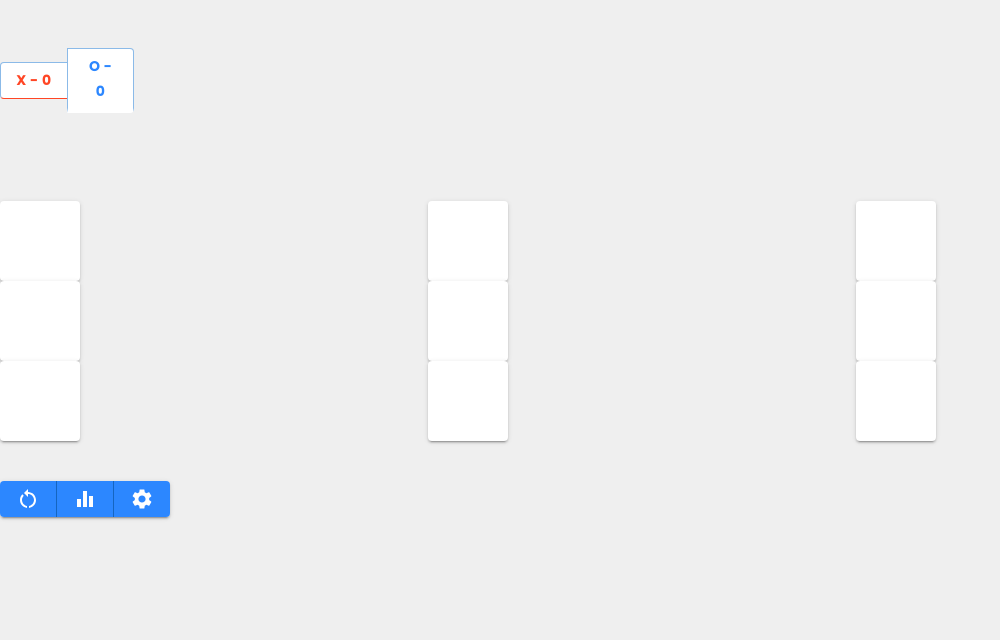
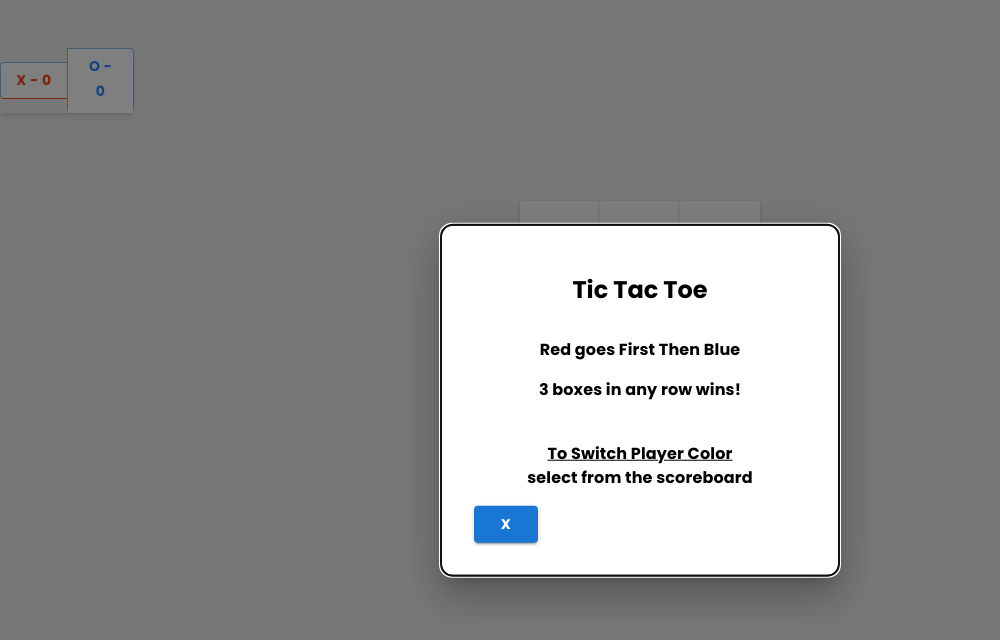
Before and after one commit to Andrew-Neely-82/tictactoe-nextjs, a Next.js app: page / in a window 1280 px wide. Shown: the top 640 px of the page, without its empty margins (0-1000 px from the left). Built offline with nearby package versions, Linux system fonts and the light colour scheme.

Commit message:
modals mostly done

```diff
--- a/src/components/board/Board.jsx
+++ b/src/components/board/Board.jsx
@@ -1,7 +1,8 @@
 import { Square } from "../export";
 
 const Board = ({ board, onClick }) => {
-  const tailwind = "grid grid-cols-3 gap-x-1 justify-center my-10";
+  const flexbox = ["grid", "grid-cols-3", "justify-center"];
+  const tailwind = `${flexbox.join(" ")} w-fit my-10 m-auto`;
 
   return (
     <div className={tailwind}>
--- a/src/components/controls/Controls.jsx
+++ b/src/components/controls/Controls.jsx
@@ -2,14 +2,18 @@ import { ResetButton, ScoreButton, SettingsButton } from "../export";
 import { ButtonGroup } from "@mui/material";
 
 const Controls = ({ resetBoard, openSettings, clearScores }) => {
+  const flexbox = ["flex", "justify-center"];
+  const tailwind = `${flexbox.join(" ")}`;
+
   return (
-    <>
+    <div className={tailwind}>
       <ButtonGroup variant="contained" aria-label="outlined primary button group">
         <ResetButton resetBoard={resetBoard} />
         <ScoreButton clearScores={clearScores} />
         <SettingsButton openSettings={openSettings} />
       </ButtonGroup>
-    </>
+    </div>
   );
 };
+
 export default Controls;
--- a/src/components/export.js
+++ b/src/components/export.js
@@ -5,3 +5,4 @@ export { default as Controls } from "./controls/Controls";
 export { default as ResetButton } from "./controls/resetButton/ResetButton";
 export { default as ScoreButton } from "./controls/scoreButton/ScoreButton";
 export { default as SettingsButton } from "./controls/settingsButton/SettingsButton";
+export { default as StartModal } from "./startModal/StartModal";
--- a/src/components/layout/Layout.js
+++ b/src/components/layout/Layout.js
@@ -1,5 +1,5 @@
 import { updateScores, winnerCheck, resetTheBoard, playerSwitch } from "./index";
-import { Board, Controls, ScoreBoard } from "../export";
+import { Board, Controls, ScoreBoard, StartModal } from "../export";
 import { useState } from "react";
 
 const Layout = () => {
@@ -16,7 +16,6 @@ const Layout = () => {
         return value;
       }
     });
-
 
     const winner = checkWinner(updatedBoard);
     updateScores(winner, scores, setScores);
@@ -36,7 +35,8 @@ const Layout = () => {
     <>
       <ScoreBoard scores={scores} xPlaying={xPlaying} onClick={switchPlayer} />
       <Board board={board} onClick={gameOver ? resetBoard : handleBoxClick} />
-      <Controls resetBoard={resetBoard} clearScores={clearScores}/>
+      <Controls resetBoard={resetBoard} clearScores={clearScores} />
+      <StartModal />
     </>
   );
 };
--- a/src/components/layout/scoreBoard/ScoreBoard.jsx
+++ b/src/components/layout/scoreBoard/ScoreBoard.jsx
@@ -1,33 +1,25 @@
 import { DarkModeContext } from "@/context/DarkModeContext";
+import { scoreText, scoreBorder, scoreBorderHover, playerColor, playerBorderX, playerBorderO, flexBox } from "./styles";
 import { ButtonGroup, Button, Box } from "@mui/material";
 import { visuallyHidden } from "@mui/utils";
 import { useContext } from "react";
-import styles from "./style.module.scss"; // Import the local style module
-
+import styles from "./style.module.scss";
 
 const ScoreBoard = ({ scores, xPlaying, onClick }) => {
   const { xScore, oScore } = scores;
   const { darkMode } = useContext(DarkModeContext);
 
   // * Button Group Styling - Don't touch
-  const flexBox = ["flex", "justify-center", "items-center"];
-  const groupStyling = `${flexBox.join(" ")} max-w-xs border-rad m-auto my-12`;
+  const groupStyling = `${flexBox.join(" ")} max-w-xs border-rad m-auto my-12 shadow-md`;
 
   // * Button Score Styling
-  const scoreText = ["text-base", "font-bold"];
-  const scoreBorder = ["border-l-transparent", "border-solid", "border-b-4", "hover:border-b"];
-  const scoreArray = scoreText.concat(scoreBorder);
+  const scoreArray = scoreText.concat(scoreBorder, scoreBorderHover);
 
   const theme = `${darkMode ? "bg-custom-black" : " bg-custom-white"}`;
   const scoreStyling = `w-full ${theme} ${scoreArray.join(" ")} py-4 mx-auto`;
 
-  const playerColor = "text-custom";
-  const playerBorderX = "border-b-custom-red";
-  const playerBorderO = "border-b-custom-blue";
   const scoreX = `${playerColor}-red ${playerBorderX}`;
   const scoreO = `${playerColor}-blue ${playerBorderO}`;
-
-  const inactive = "border-b-4 border-solid border-b-transparent";
 
   return (
     <div className="mx-auto">
--- a/src/components/layout/scoreBoard/style.module.scss
+++ b/src/components/layout/scoreBoard/style.module.scss
@@ -1,4 +1,4 @@
 .inactive {
-  border: 0 solid transparent;
+  border: 0px solid transparent;
   border-bottom: 5px solid transparent !important;
 }
--- /dev/null
+++ b/src/components/layout/scoreBoard/styles.js
@@ -0,0 +1,9 @@
+export const flexBox = ["flex", "justify-center", "items-center"];
+
+export const scoreText = ["text-base", "font-bold"];
+export const scoreBorder = ["border-t-transparent", "border-x-transparent", "border-solid", "border-b-4"];
+export const scoreBorderHover = ["hover:border-t-transparent", "hover:border-x-transparent", "hover:border-solid", "hover:border-b-4"];
+
+export const playerColor = "text-custom";
+export const playerBorderX = "border-b-custom-red hover:border-x-transparent";
+export const playerBorderO = "border-b-custom-blue hover:border-x-transparent";
--- a/src/components/startModal/StartModal.jsx
+++ b/src/components/startModal/StartModal.jsx
@@ -1,6 +1,18 @@
-const StartModal = () => {
+import React, { useState } from "react";
+import StartModalContents from "./StartModalContents";
+import Modal from "@mui/material/Modal";
+
+const RulesModal = () => {
+  const [open, setOpen] = useState(true);
+  const handleClose = () => setOpen(false);
+
   return (
-    <div>StartModal</div>
-  )
-}
-export default StartModal
+    <>
+      <Modal open={open} onClose={handleClose} aria-labelledby="modal-modal-title" aria-describedby="modal-modal-description">
+        <StartModalContents onClick={handleClose} />
+      </Modal>
+    </>
+  );
+};
+
+export default RulesModal;
--- a/src/components/startModal/StartModalContents.jsx
+++ b/src/components/startModal/StartModalContents.jsx
@@ -1,6 +1,33 @@
-const StartModalContents = () => {
+import { Box, Button, Typography } from "@mui/material";
+import { style, descriptionStyle } from "./style";
+import React, { forwardRef } from "react";
+
+const StartModalContents = forwardRef(({ onClick }, ref) => {
   return (
-    <div>StartModalContents</div>
-  )
-}
-export default StartModalContents
+    <Box ref={ref} sx={style}>
+      <Typography id="modal-modal-title" variant="h5" component="h2" sx={{ py: 2, textAlign: "center" }}>
+        <span>Tic Tac Toe</span>
+      </Typography>
+      <Typography id="modal-modal-description" sx={descriptionStyle}>
+        <span>Red goes First Then Blue</span>
+      </Typography>
+      <Typography id="modal-modal-description" sx={descriptionStyle}>
+        <span>3 boxes in any row wins!</span>
+      </Typography>
+      <Typography id="modal-modal-description" sx={{ ...descriptionStyle, marginTop: 5 }}>
+        <span>
+          <span className="underline">To Switch Player Color</span>
+          <br />
+          select from the scoreboard <br />
+        </span>
+      </Typography>
+      <Button className="close" variant="contained" aria-label="close" onClick={onClick} sx={{ mt: 2 }}>
+        X
+      </Button>
+    </Box>
+  );
+});
+
+StartModalContents.displayName = "StartModalContents";
+
+export default StartModalContents;
--- a/src/components/startModal/style.js
+++ b/src/components/startModal/style.js
@@ -0,0 +1,17 @@
+export const style = {
+  position: "absolute",
+  top: "50%",
+  left: "50%",
+  transform: "translate(-50%, -50%)",
+  width: 400,
+  bgcolor: "background.paper",
+  border: "2px solid black",
+  borderRadius: "0.75rem",
+  boxShadow: 24,
+  p: 4,
+};
+
+export const descriptionStyle = {
+  mt: 2,
+  textAlign: "center",
+};
--- a/src/pages/index.js
+++ b/src/pages/index.js
@@ -1,3 +1,4 @@
+import React from "react";
 import Layout from "../components/layout/Layout";
 
 export default function Home() {
--- a/src/styles/globals.scss
+++ b/src/styles/globals.scss
@@ -70,3 +70,8 @@ body.bg-dark {
   background: #444 !important;
   color: white;
 }
+
+.inactive {
+  border: 0 solid transparent;
+  border-bottom: 5px solid transparent !important;
+}
```
Also changed, not shown: 1 other file (tests, documents, lock files or other folders).
